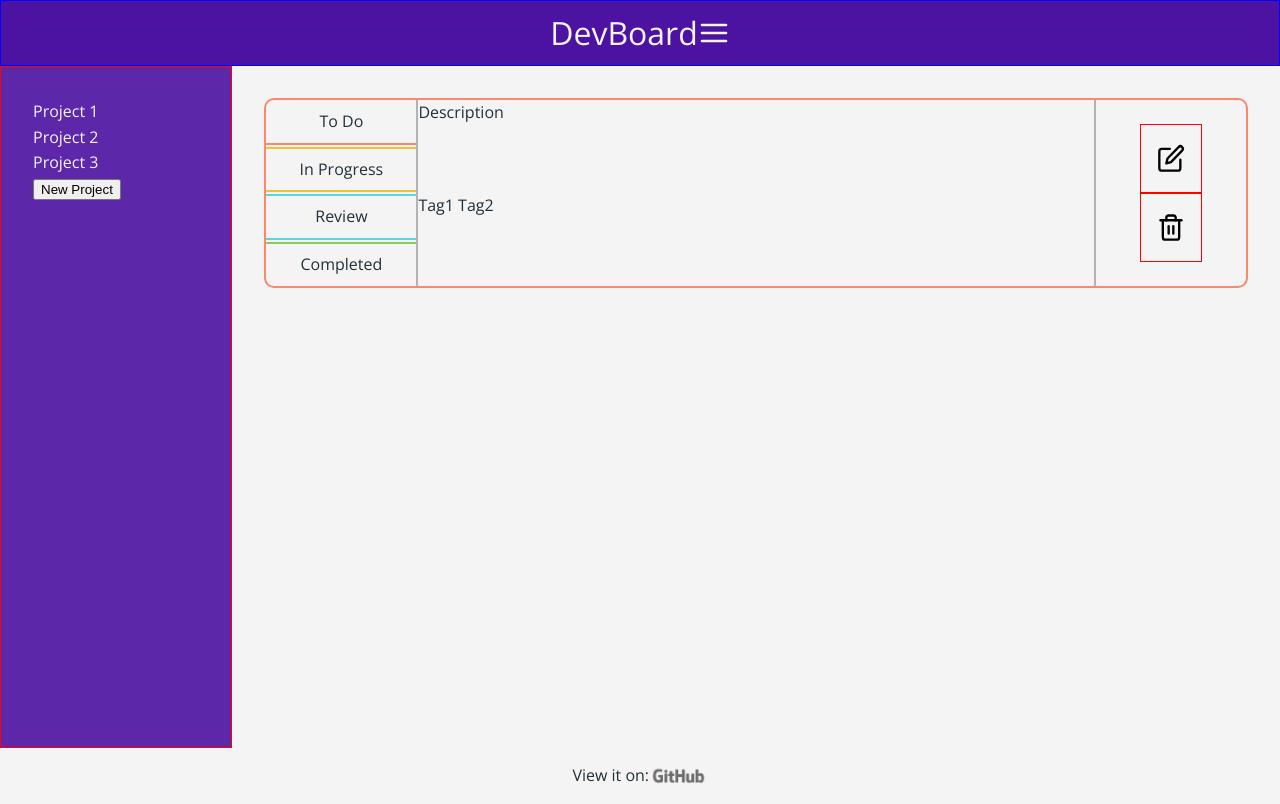
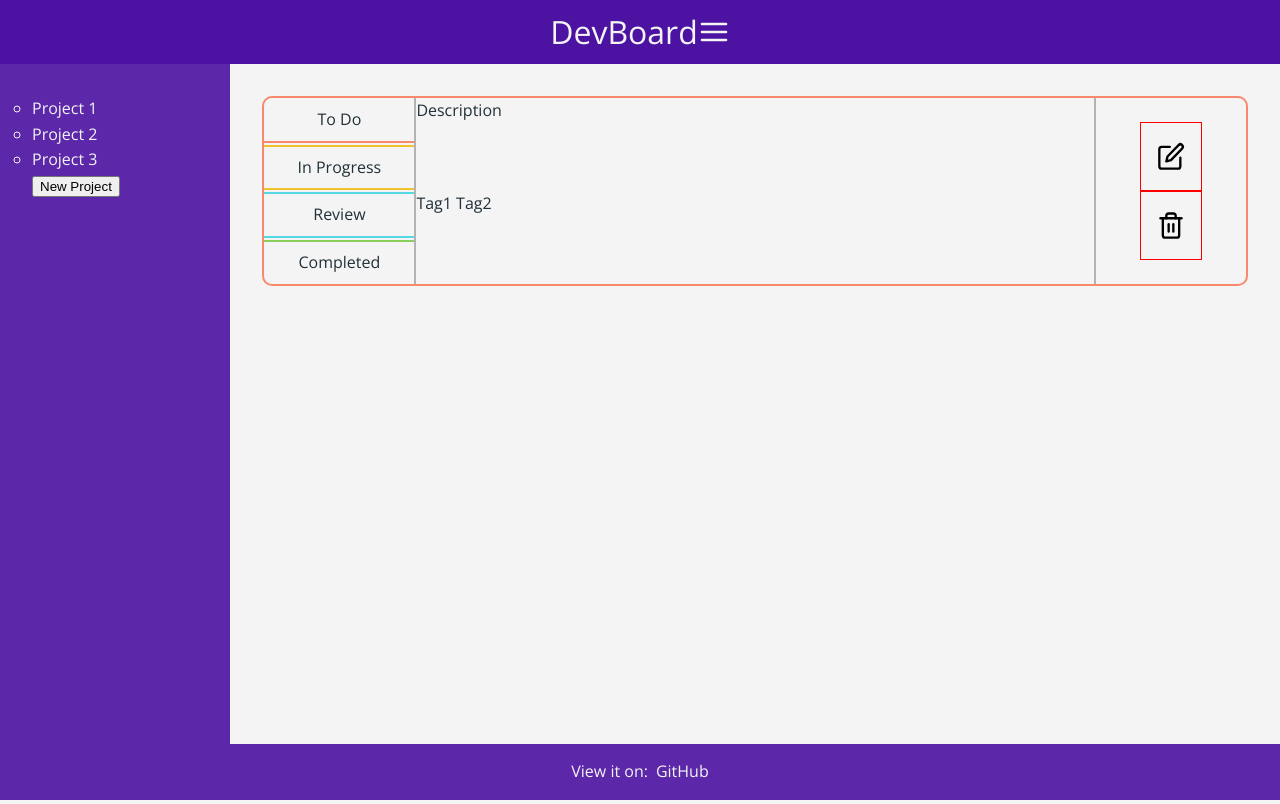
Before and after one commit to lenablechmann/devBoardApp, a plain HTML site: page dist/index.html in a window 1280 px wide. Drawn offline with nearby package versions, Linux system fonts and the light colour scheme; files whose address does not match are found by name.

Commit message:
delete github icon, opt for pure text

```diff
--- a/dist/index.html
+++ b/dist/index.html
@@ -48,8 +48,8 @@
     </section>
     <footer>
         <p>View it on:</p>
-        <a href="https://github.com/lenablechmann/devBoardApp">
-            <img src="/images/GitHub_Logo.png" alt="Github Logo" class="github-logo">
+        <a href="https://github.com/lenablechmann/devBoardApp" class="github-link">
+            GitHub
         </a>
     </footer>
 </body>
--- a/src/style.scss
+++ b/src/style.scss
@@ -62,7 +62,6 @@ header {
 	flex-basis: 100%;
 	display: flex;
 	height: 8vh;
-	border: 1px solid blue;
 }
 .top-nav {
 	flex-grow: 1;
@@ -74,7 +73,6 @@ header {
 	order: 2;
 	flex-basis: 18%;
 	height: 85vh;
-	border: 1px solid red;
 }
 .project-container {
 	padding: 2em 0 0 2em;
@@ -138,14 +136,9 @@ footer {
 	align-items: center;
 
 	a {
-		display: flex;
-		justify-content: center;
-		align-items: center;
+		padding-left: 0.5em;
 	}
-	.github-logo {
-		height: 1.5em;
-		opacity: 0.6;
-	}
+
 }
 
 /*--FONTS AND COLORS--*/
@@ -210,4 +203,22 @@ body {
 .side-nav {
 	background-color: rgba($color-bg-dark, 0.9);
 	color: $color-light;
+
+	.project-list {
+		list-style-type: circle;
+	}
 }
+
+footer {
+	background-color: rgba($color-bg-dark, 0.9);
+	color: $color-light;
+
+	.github-link:link, .github-link:visited {
+		color: $color-light;
+		text-decoration: none;
+	}
+	.github-link:hover, .github-link:active {
+		color: $color-light;
+		text-decoration: underline;
+	}
+}
```
Also changed, not shown: dist/css/style.css.
